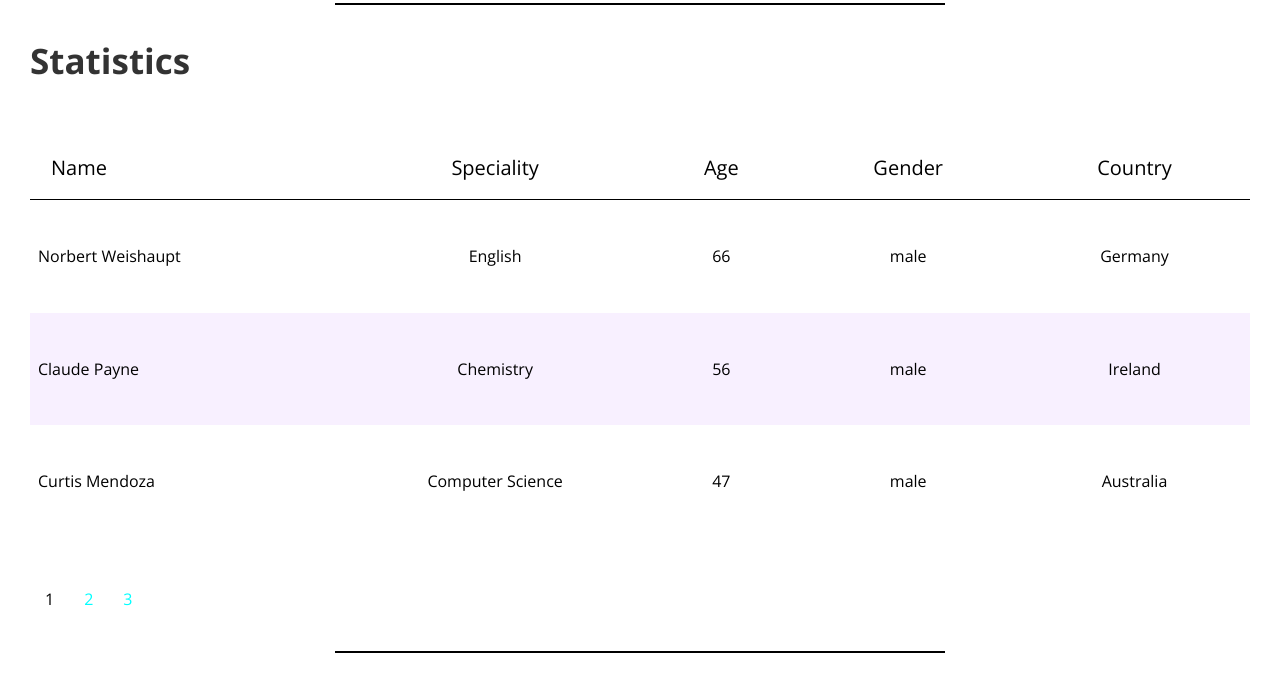
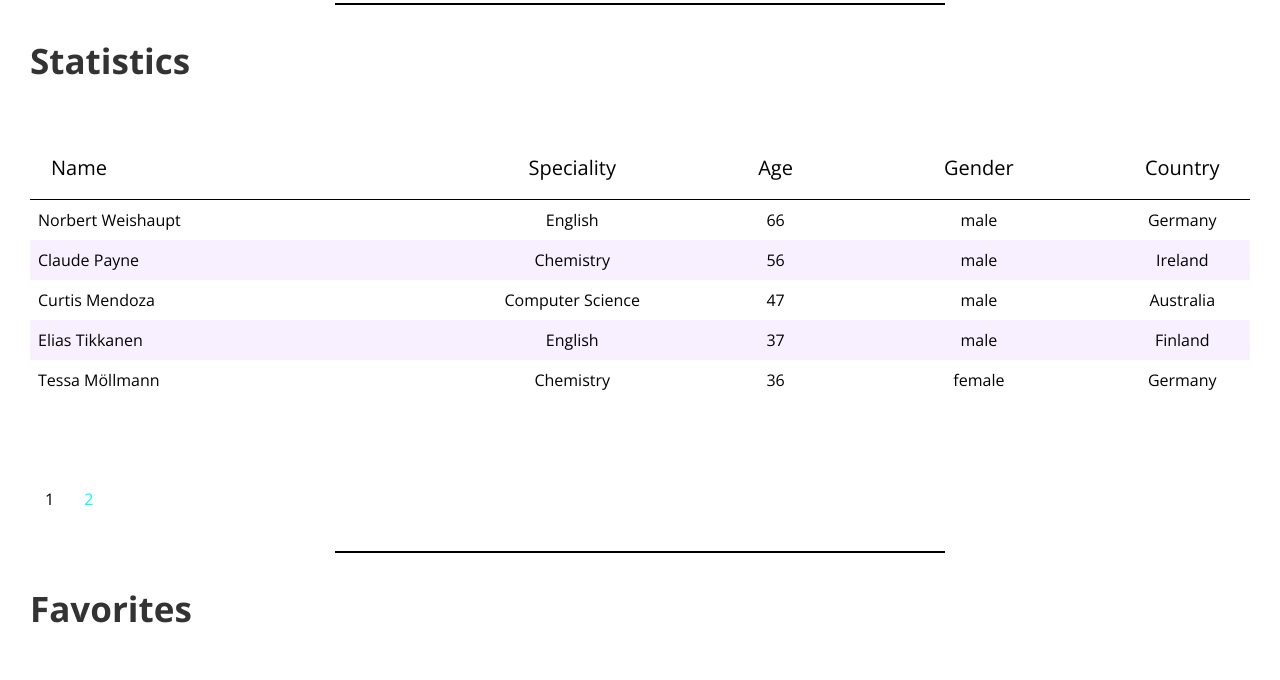
Before and after one commit to oleksandrway/teacherFinder, a website built with Vite: page index.html in a window 1280 px wide. Shown: the part 1237-1917 px from the top of the page. Built offline with nearby package versions, Linux system fonts and the light colour scheme; some packages are replaced by stand-ins of ours; what js-event-bus would draw is missing.

Commit message:
finish pagination for statistics

```diff
--- a/src/js/statistics.js
+++ b/src/js/statistics.js
@@ -13,7 +13,7 @@ class Statistics {
     this.paginationContainer = document.querySelector('.statistics__pagination')
 
     this.currentPage = 1
-    this.teacherPerPage = 3
+    this.teacherPerPage = 5
 
     this.initSorting({ sortingBtns: this.sortingBtns })
     this.renderStoredTeachers()
@@ -33,6 +33,7 @@ class Statistics {
 
         if (this.activeSortingParameter !== parameterName) {
           this.activeSortingParameter = parameterName
+          this.currentPage = 1
           this.renderSortedTeachersList({ parameterName })
         }
       })
--- a/src/sass/parts/_statistics.scss
+++ b/src/sass/parts/_statistics.scss
@@ -28,12 +28,13 @@
 .statistics-table {
     width: 100%;
     min-width: 650px;
-    min-height: 400px;
+    min-height: 300px;
 
     thead {
-        border-bottom: 1px solid black;
-
         tr {
+            border-bottom: 1px solid black;
+            display: grid;
+            grid-template-columns: 3fr 2fr 1fr 2fr 1fr;
             td {
                 &:first-child button {
                     text-align: start;
@@ -94,7 +95,12 @@
 
     tbody {
         tr {
+            // display: flex;
+            // width: 100%;
+            display: grid;
+            grid-template-columns: 3fr 2fr 1fr 2fr 1fr;
             td {
+                display: block;
                 padding: 8px;
                 &:not(:first-child) {
                     text-align: center;
```
